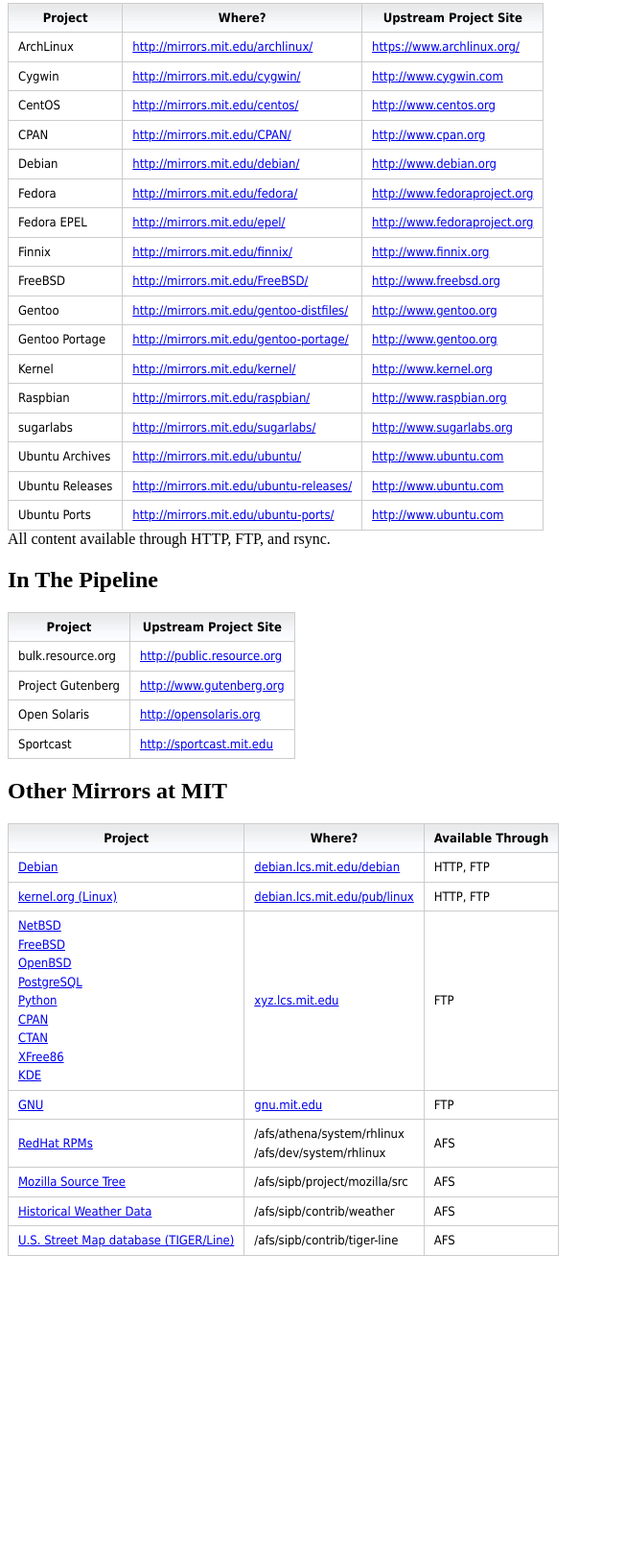
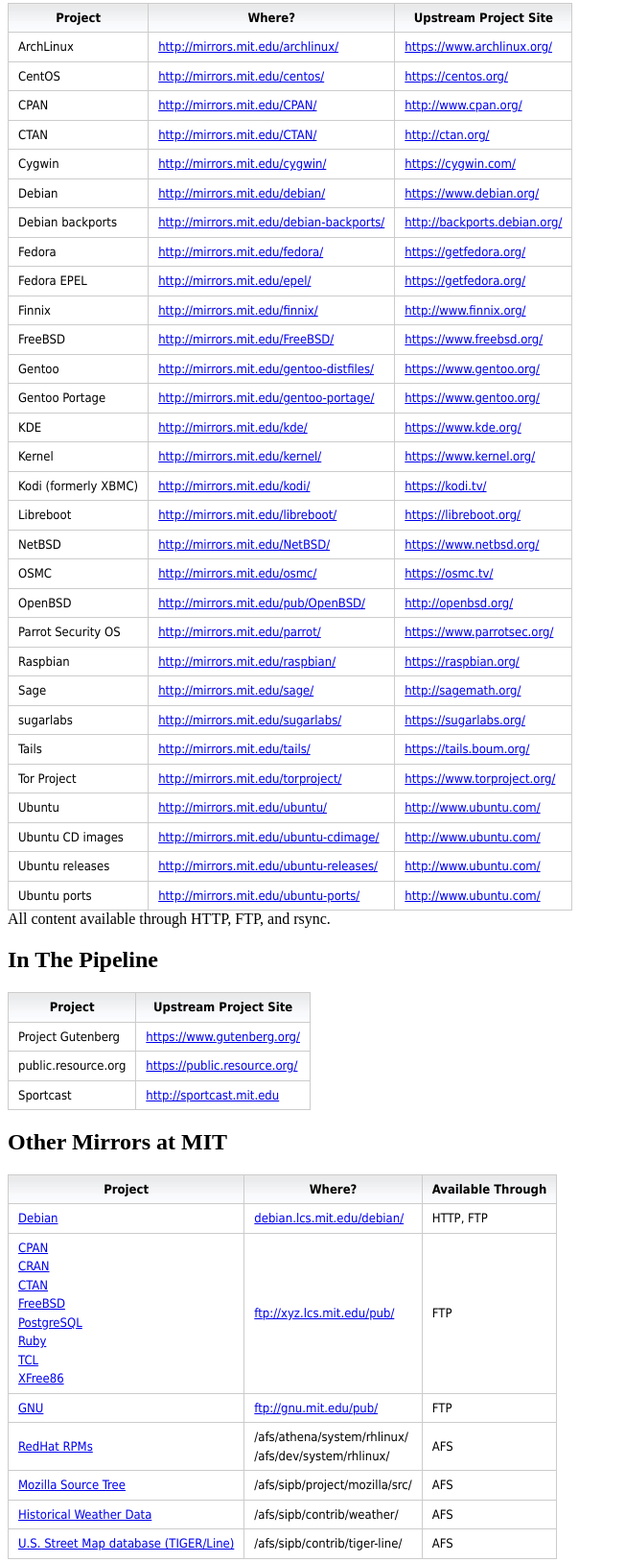
Before and after one commit to sipb/mirrors-www, a plain HTML site: page index.html in a window 1280 px wide. Shown: the part 196-1824 px from the top of the page at 96% size, without its empty margins (0-652 px from the left). Before the commit the page ends 1513 px from the top, so only its background shows below. Drawn offline with Linux system fonts and the light colour scheme.

Commit message:
Check in updated home page
- New projects
- Protocol agnosticism in preparation for HTTPS

```diff
--- a/index.html
+++ b/index.html
@@ -7,7 +7,7 @@
   </head>
   <body>
     <h1>SIPB Mirrors</h1>
-    <p>Welcome to the home of the <a href="http://sipb.mit.edu">SIPB</a> Mirrors website.</p>
+    <p>Welcome to the home of the <a href="https://sipb.mit.edu">SIPB</a> Mirrors website.</p>
     <p>We currently offer mirrors for the below projects, and we're working on adding more.  If you want us to add something to our list, <a href="mailto:mirrors@mit.edu">let us know</a>.</p>
     <h2>Currently Mirrored Projects</h2>
     <table>
@@ -19,23 +19,36 @@
 	</tr>
       </thead>
       <tbody>
-	<tr><td>ArchLinux</td><td><a href="http://mirrors.mit.edu/archlinux/">http://mirrors.mit.edu/archlinux/</a></td><td><a href="https://www.archlinux.org/">https://www.archlinux.org/</a></td></tr>
-	<tr><td>Cygwin</td><td><a href="http://mirrors.mit.edu/cygwin/">http://mirrors.mit.edu/cygwin/</a></td><td><a href="http://www.cygwin.com">http://www.cygwin.com</a></td></tr>
-	<tr><td>CentOS</td><td><a href="http://mirrors.mit.edu/centos/">http://mirrors.mit.edu/centos/</a></td><td><a href="http://www.centos.org">http://www.centos.org</a></td></tr>
-	<tr><td>CPAN</td><td><a href="http://mirrors.mit.edu/CPAN/">http://mirrors.mit.edu/CPAN/</a></td><td><a href="http://www.cpan.org">http://www.cpan.org</a></td></tr>
-	<tr><td>Debian</td><td><a href="http://mirrors.mit.edu/debian/">http://mirrors.mit.edu/debian/</a></td><td><a href="http://www.debian.org">http://www.debian.org</a></td></tr>
-	<tr><td>Fedora</td><td><a href="http://mirrors.mit.edu/fedora/">http://mirrors.mit.edu/fedora/</a></td><td><a href="http://www.fedoraproject.org">http://www.fedoraproject.org</a></td></tr>
-	<tr><td>Fedora EPEL</td><td><a href="http://mirrors.mit.edu/epel/">http://mirrors.mit.edu/epel/</a></td><td><a href="http://www.fedoraproject.org">http://www.fedoraproject.org</a></td></tr>
-	<tr><td>Finnix</td><td><a href="http://mirrors.mit.edu/finnix/">http://mirrors.mit.edu/finnix/</a></td><td><a href="http://www.finnix.org">http://www.finnix.org</a></td></tr>
-	<tr><td>FreeBSD</td><td><a href="http://mirrors.mit.edu/FreeBSD/">http://mirrors.mit.edu/FreeBSD/</a></td><td><a href="http://www.freebsd.org">http://www.freebsd.org</a></td></tr>
-	<tr><td>Gentoo</td><td><a href="http://mirrors.mit.edu/gentoo-distfiles/">http://mirrors.mit.edu/gentoo-distfiles/</a></td><td><a href="http://www.gentoo.org">http://www.gentoo.org</a></td></tr>
-	<tr><td>Gentoo Portage</td><td><a href="http://mirrors.mit.edu/gentoo-portage/">http://mirrors.mit.edu/gentoo-portage/</a></td><td><a href="http://www.gentoo.org">http://www.gentoo.org</a></td></tr>
-	<tr><td>Kernel</td><td><a href="http://mirrors.mit.edu/kernel/">http://mirrors.mit.edu/kernel/</a></td><td><a href="http://www.kernel.org">http://www.kernel.org</a></td></tr>
-	<tr><td>Raspbian</td><td><a href="http://mirrors.mit.edu/raspbian/">http://mirrors.mit.edu/raspbian/</a></td><td><a href="http://www.raspbian.org">http://www.raspbian.org</a></td></tr>
-	<tr><td>sugarlabs</td><td><a href="http://mirrors.mit.edu/sugarlabs/">http://mirrors.mit.edu/sugarlabs/</a></td><td><a href="http://www.sugarlabs.org">http://www.sugarlabs.org</a></td></tr>
-	<tr><td>Ubuntu Archives</td><td><a href="http://mirrors.mit.edu/ubuntu/">http://mirrors.mit.edu/ubuntu/</a></td><td><a href="http://www.ubuntu.com">http://www.ubuntu.com</a></td></tr>
-	<tr><td>Ubuntu Releases</td><td><a href="http://mirrors.mit.edu/ubuntu-releases/">http://mirrors.mit.edu/ubuntu-releases/</a></td><td><a href="http://www.ubuntu.com">http://www.ubuntu.com</a></td></tr>
-	<tr><td>Ubuntu Ports</td><td><a href="http://mirrors.mit.edu/ubuntu-ports/">http://mirrors.mit.edu/ubuntu-ports/</a></td><td><a href="http://www.ubuntu.com">http://www.ubuntu.com</a></td></tr>
+	<tr><td>ArchLinux</td><td><a href="//mirrors.mit.edu/archlinux/">http://mirrors.mit.edu/archlinux/</a></td><td><a href="https://www.archlinux.org/">https://www.archlinux.org/</a></td></tr>
+	<tr><td>CentOS</td><td><a href="//mirrors.mit.edu/centos/">http://mirrors.mit.edu/centos/</a></td><td><a href="https://centos.org/">https://centos.org/</a></td></tr>
+	<tr><td>CPAN</td><td><a href="//mirrors.mit.edu/CPAN/">http://mirrors.mit.edu/CPAN/</a></td><td><a href="http://www.cpan.org/">http://www.cpan.org/</a></td></tr>
+	<tr><td>CTAN</td><td><a href="//mirrors.mit.edu/CTAN/">http://mirrors.mit.edu/CTAN/</a></td><td><a href="http://ctan.org/">http://ctan.org/</a></td></tr>
+	<tr><td>Cygwin</td><td><a href="//mirrors.mit.edu/cygwin/">http://mirrors.mit.edu/cygwin/</a></td><td><a href="https://cygwin.com/">https://cygwin.com/</a></td></tr>
+	<tr><td>Debian</td><td><a href="//mirrors.mit.edu/debian/">http://mirrors.mit.edu/debian/</a></td><td><a href="https://www.debian.org/">https://www.debian.org/</a></td></tr>
+	<tr><td>Debian backports</td><td><a href="//mirrors.mit.edu/debian-backports/">http://mirrors.mit.edu/debian-backports/</a></td><td><a href="http://backports.debian.org/">http://backports.debian.org/</a></td></tr>
+	<tr><td>Fedora</td><td><a href="//mirrors.mit.edu/fedora/">http://mirrors.mit.edu/fedora/</a></td><td><a href="https://getfedora.org/">https://getfedora.org/</a></td></tr>
+	<tr><td>Fedora EPEL</td><td><a href="//mirrors.mit.edu/epel/">http://mirrors.mit.edu/epel/</a></td><td><a href="https://getfedora.org/">https://getfedora.org/</a></td></tr>
+	<tr><td>Finnix</td><td><a href="//mirrors.mit.edu/finnix/">http://mirrors.mit.edu/finnix/</a></td><td><a href="http://www.finnix.org/">http://www.finnix.org/</a></td></tr>
+	<tr><td>FreeBSD</td><td><a href="//mirrors.mit.edu/FreeBSD/">http://mirrors.mit.edu/FreeBSD/</a></td><td><a href="https://www.freebsd.org/">https://www.freebsd.org/</a></td></tr>
+	<tr><td>Gentoo</td><td><a href="//mirrors.mit.edu/gentoo-distfiles/">http://mirrors.mit.edu/gentoo-distfiles/</a></td><td><a href="https://www.gentoo.org/">https://www.gentoo.org/</a></td></tr>
+	<tr><td>Gentoo Portage</td><td><a href="//mirrors.mit.edu/gentoo-portage/">http://mirrors.mit.edu/gentoo-portage/</a></td><td><a href="https://www.gentoo.org/">https://www.gentoo.org/</a></td></tr>
+	<tr><td>KDE</td><td><a href="//mirrors.mit.edu/kde/">http://mirrors.mit.edu/kde/</a></td><td><a href="https://www.kde.org/">https://www.kde.org/</a></td></tr>
+	<tr><td>Kernel</td><td><a href="//mirrors.mit.edu/kernel/">http://mirrors.mit.edu/kernel/</a></td><td><a href="https://www.kernel.org/">https://www.kernel.org/</a></td></tr>
+	<tr><td>Kodi (formerly XBMC)</td><td><a href="//mirrors.mit.edu/kodi/">http://mirrors.mit.edu/kodi/</a></td><td><a href="https://kodi.tv/">https://kodi.tv/</a></td></tr>
+	<tr><td>Libreboot</td><td><a href="//mirrors.mit.edu/libreboot/">http://mirrors.mit.edu/libreboot/</a></td><td><a href="https://libreboot.org/">https://libreboot.org/</a></td></tr>
+	<tr><td>NetBSD</td><td><a href="//mirrors.mit.edu/NetBSD/">http://mirrors.mit.edu/NetBSD/</a></td><td><a href="https://www.netbsd.org/">https://www.netbsd.org/</a></td></tr>
+	<tr><td>OSMC</td><td><a href="//mirrors.mit.edu/osmc/">http://mirrors.mit.edu/osmc/</a></td><td><a href="https://osmc.tv/">https://osmc.tv/</a></td></tr>
+	<tr><td>OpenBSD</td><td><a href="//mirrors.mit.edu/pub/OpenBSD/">http://mirrors.mit.edu/pub/OpenBSD/</a></td><td><a href="http://openbsd.org/">http://openbsd.org/</a></td></tr>
+	<tr><td>Parrot Security OS</td><td><a href="//mirrors.mit.edu/parrot/">http://mirrors.mit.edu/parrot/</a></td><td><a href="https://www.parrotsec.org/">https://www.parrotsec.org/</a></td></tr>
+	<tr><td>Raspbian</td><td><a href="//mirrors.mit.edu/raspbian/">http://mirrors.mit.edu/raspbian/</a></td><td><a href="https://raspbian.org/">https://raspbian.org/</a></td></tr>
+	<tr><td>Sage</td><td><a href="//mirrors.mit.edu/sage/">http://mirrors.mit.edu/sage/</a></td><td><a href="http://sagemath.org/">http://sagemath.org/</a></td></tr>
+	<tr><td>sugarlabs</td><td><a href="//mirrors.mit.edu/sugarlabs/">http://mirrors.mit.edu/sugarlabs/</a></td><td><a href="https://sugarlabs.org/">https://sugarlabs.org/</a></td></tr>
+	<tr><td>Tails</td><td><a href="//mirrors.mit.edu/tails/">http://mirrors.mit.edu/tails/</a></td><td><a href="https://tails.boum.org/">https://tails.boum.org/</a></td></tr>
+	<tr><td>Tor Project</td><td><a href="//mirrors.mit.edu/torproject/index.html.en">http://mirrors.mit.edu/torproject/</a></td><td><a href="https://www.torproject.org/">https://www.torproject.org/</a></td></tr>
+	<tr><td>Ubuntu</td><td><a href="//mirrors.mit.edu/ubuntu/">http://mirrors.mit.edu/ubuntu/</a></td><td><a href="http://www.ubuntu.com/">http://www.ubuntu.com/</a></td></tr>
+	<tr><td>Ubuntu CD images</td><td><a href="//mirrors.mit.edu/ubuntu-cdimage/">http://mirrors.mit.edu/ubuntu-cdimage/</a></td><td><a href="http://www.ubuntu.com/">http://www.ubuntu.com/</a></td></tr>
+	<tr><td>Ubuntu releases</td><td><a href="//mirrors.mit.edu/ubuntu-releases/">http://mirrors.mit.edu/ubuntu-releases/</a></td><td><a href="http://www.ubuntu.com/">http://www.ubuntu.com/</a></td></tr>
+	<tr><td>Ubuntu ports</td><td><a href="//mirrors.mit.edu/ubuntu-ports/">http://mirrors.mit.edu/ubuntu-ports/</a></td><td><a href="http://www.ubuntu.com/">http://www.ubuntu.com/</a></td></tr>
       </tbody>
     </table>
     All content available through HTTP, FTP, and rsync.
@@ -45,9 +58,8 @@
 	<tr><th>Project</th><th>Upstream Project Site</th></tr>
       </thead>
       <tbody>
-	<tr><td>bulk.resource.org</td><td><a href="http://public.resource.org">http://public.resource.org</a></td></tr>
-	<tr><td>Project Gutenberg</td><td><a href="http://www.gutenberg.org">http://www.gutenberg.org</a></td></tr>
-	<tr><td>Open Solaris</td><td><a href="http://opensolaris.org">http://opensolaris.org</a></td></tr>
+	<tr><td>Project Gutenberg</td><td><a href="https://www.gutenberg.org/">https://www.gutenberg.org/</a></td></tr>
+	<tr><td>public.resource.org</td><td><a href="https://public.resource.org/">https://public.resource.org/</a></td></tr>
 	<tr><td>Sportcast</td><td><a href="http://sportcast.mit.edu">http://sportcast.mit.edu</a></td></tr>
       </tbody>
     </table>
@@ -58,52 +70,47 @@
       </thead>
       <tbody>
 	<tr>
-	  <td><a href="http://www.debian.org">Debian</a></td>
-	  <td><a href="http://debian.lcs.mit.edu/debian">debian.lcs.mit.edu/debian</a></td>
+	  <td><a href="https://www.debian.org/">Debian</a></td>
+	  <td><a href="http://debian.lcs.mit.edu/debian/">debian.lcs.mit.edu/debian/</a></td>
 	  <td>HTTP, FTP</td>
 	</tr>
 	<tr>
-	  <td><a href="http://www.kernel.org">kernel.org (Linux)</a></td>
-	  <td><a href="http://debian.lcs.mit.edu/pub/linux">debian.lcs.mit.edu/pub/linux</a></td>
-	  <td>HTTP, FTP</td>
-	</tr>
-	<tr>
-	  <td><a href="http://www.netbsd.org">NetBSD</a><br>
-	    <a href="http://www.freebsd.org">FreeBSD</a><br>
-	    <a href="http://www.openbsd.org">OpenBSD</a><br>
-	    <a href="http://www.postgresql.org">PostgreSQL</a><br>
-	    <a href="http://www.python.org">Python</a><br>
-	    <a href="http://www.cpan.org">CPAN</a><br>
-	    <a href="http://www.ctan.org">CTAN</a><br>
+	  <td>
+	    <a href="http://www.cpan.org/">CPAN</a><br>
+	    <a href="http://cran.r-project.org/">CRAN</a><br>
+	    <a href="http://ctan.org/">CTAN</a><br>
+	    <a href="http://www.freebsd.org/">FreeBSD</a><br>
+	    <a href="http://www.postgresql.org/">PostgreSQL</a><br>
+	    <a href="https://www.ruby-lang.org/">Ruby</a><br>
+	    <a href="http://tcl.tk/">TCL</a><br>
 	    <a href="http://www.xfree86.org">XFree86</a><br>
-	    <a href="http://www.kde.org">KDE</a>
 	  </td>
-	  <td><a href="ftp://xyz.lcs.mit.edu">xyz.lcs.mit.edu</a></td>
+	  <td><a href="ftp://xyz.lcs.mit.edu/pub/">ftp://xyz.lcs.mit.edu/pub/</a></td>
 	  <td>FTP</td>
 	</tr>
 	<tr>
-	  <td><a href="http://www.gnu.org">GNU</a></td>
-	  <td><a href="ftp://gnu.mit.edu">gnu.mit.edu</a></td>
+	  <td><a href="https://gnu.org/">GNU</a></td>
+	  <td><a href="ftp://gnu.mit.edu/pub/">ftp://gnu.mit.edu/pub/</a></td>
 	  <td>FTP</td>
 	</tr>
 	<tr>
-	  <td><a href="http://www.redhat.com/">RedHat RPMs</a></td>
-	  <td>/afs/athena/system/rhlinux<br>/afs/dev/system/rhlinux</td>
+	  <td><a href="https://www.redhat.com/">RedHat RPMs</a></td>
+	  <td>/afs/athena/system/rhlinux/<br>/afs/dev/system/rhlinux/</td>
 	  <td>AFS</td>
 	</tr>
 	<tr>
-	  <td><a href="http://www.mozilla.org/">Mozilla Source Tree</a></td>
-	  <td>/afs/sipb/project/mozilla/src</td>
+	  <td><a href="https://www.mozilla.org/">Mozilla Source Tree</a></td>
+	  <td>/afs/sipb/project/mozilla/src/</td>
 	  <td>AFS</td>
 	</tr>
 	<tr>
-	  <td><a href="http://www5.ncdc.noaa.gov/ulcd">Historical Weather Data</a></td>
-	  <td>/afs/sipb/contrib/weather</td>
+	  <td><a href="https://ncdc.noaa.gov/">Historical Weather Data</a></td>
+	  <td>/afs/sipb/contrib/weather/</td>
 	  <td>AFS</td>
 	</tr>
 	<tr>
-	  <td><a href="http://www.census.gov/geo/www/tiger/">U.S. Street Map database (TIGER/Line)</a></td>
-	  <td>/afs/sipb/contrib/tiger-line</td>
+	  <td><a href="http://www.census.gov/geo/maps-data/data/tiger.html">U.S. Street Map database (TIGER/Line)</a></td>
+	  <td>/afs/sipb/contrib/tiger-line/</td>
 	  <td>AFS</td>
 	</tr>
       </tbody>
```
